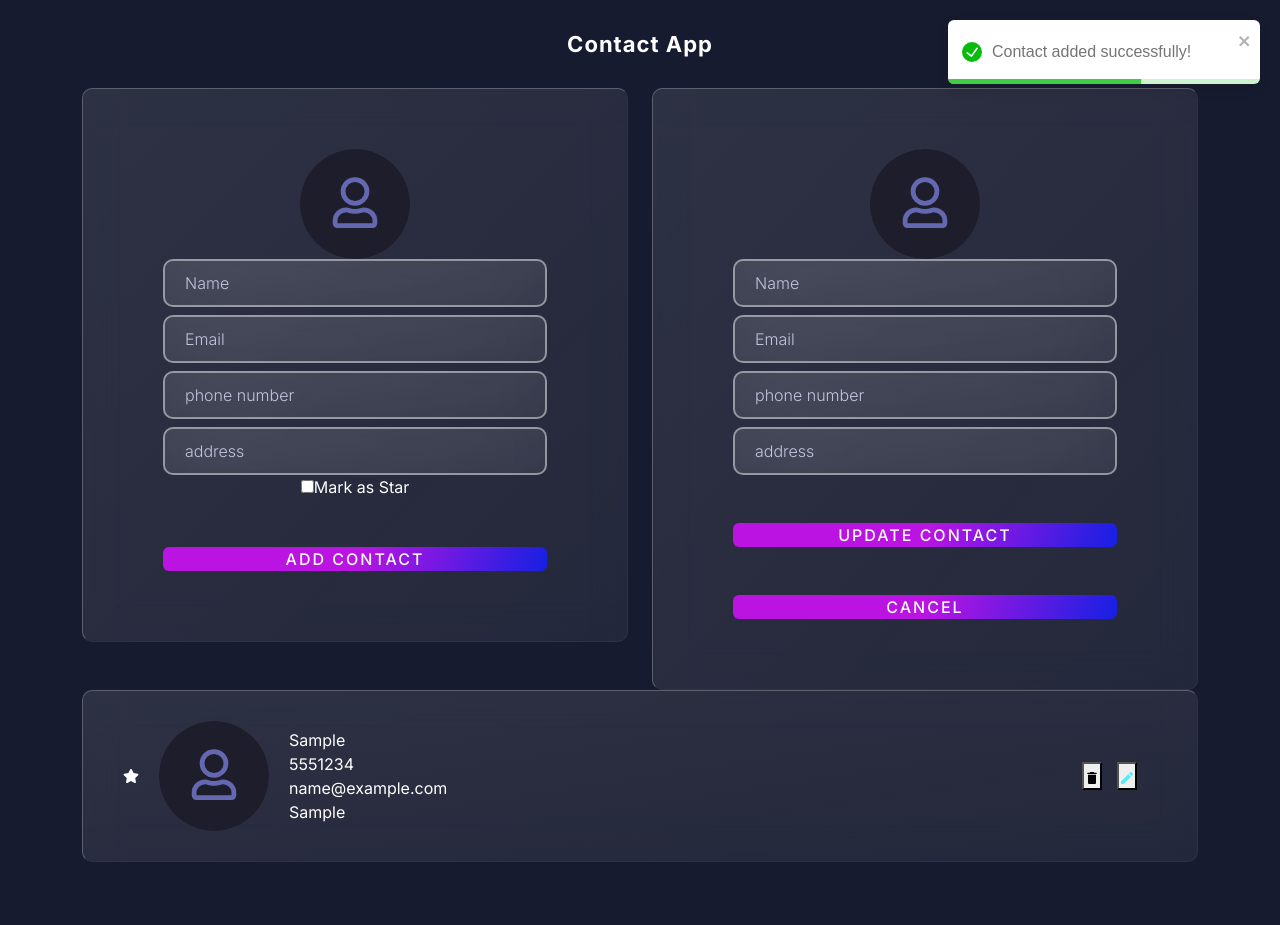
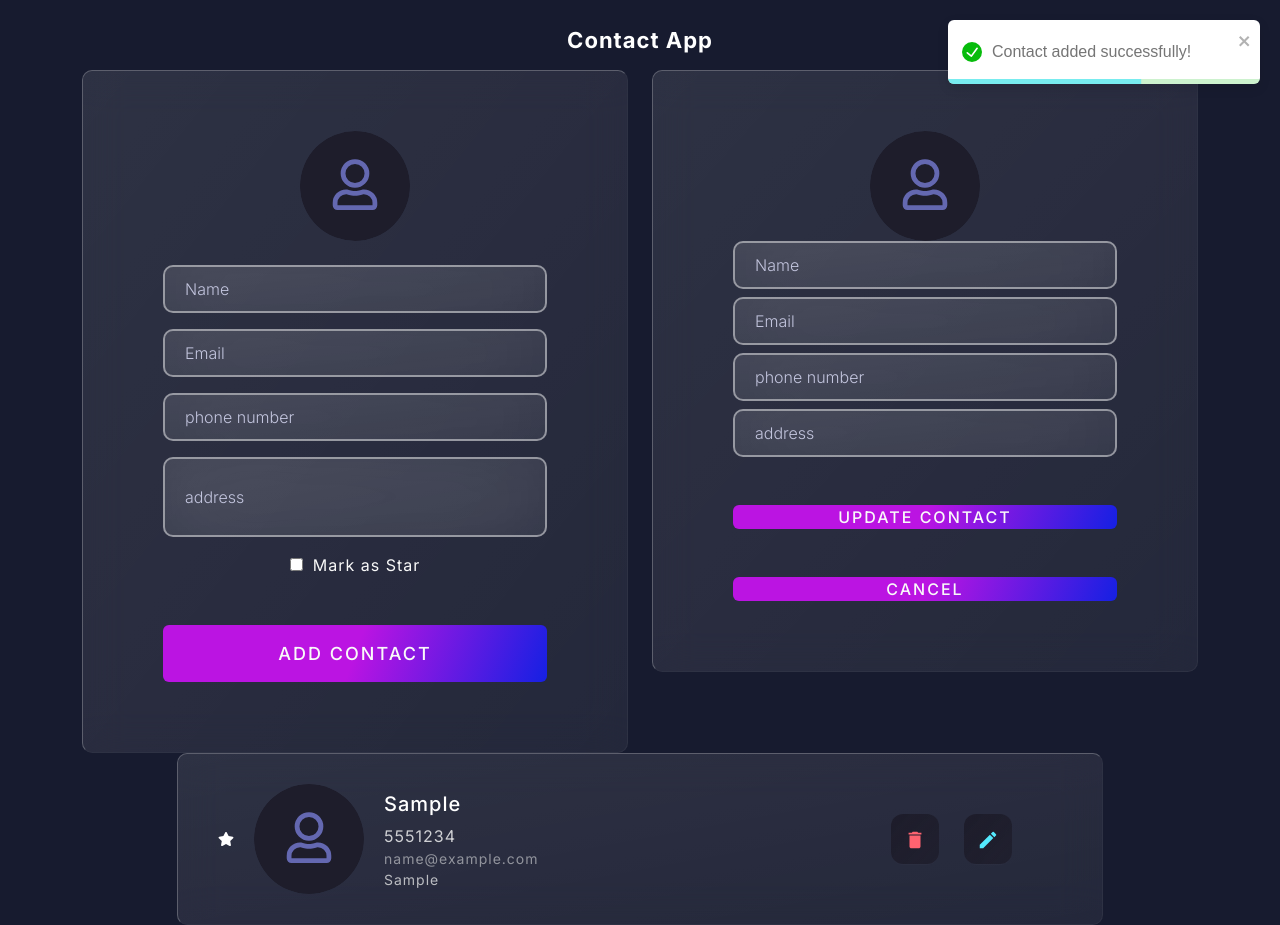
Before and after one commit to prasadneroolkar/Contact-App, a React (Vite) app: page /contacts in a window 1280 px wide. Both pictures are taken after typing "Sample", "name@example.com", "5551234", "Sample" into the empty fields and a click on the button "ADD CONTACT". Before the commit the page ends 862 px from the top, so only its background shows below. Built offline with nearby package versions, Linux system fonts and the light colour scheme.

Commit message:
Apps css changes made

```diff
--- a/src/App.css
+++ b/src/App.css
@@ -23,10 +23,45 @@ nav {
   align-content: center;
   margin: 14px auto;
 }
+.icon {
+  font-size: 22px;
+  font-weight: bold;
+}
+
+.nav {
+  background-color: #171b2f;
+  border: #fff !important;
+  margin-top: 10px;
+}
+.navbrand {
+  font-weight: 700;
+  font-size: 22px;
+  margin-left: 30px;
+  letter-spacing: 1px;
+}
+.navtxt {
+  font-weight: 400;
+  font-size: 18px;
+  margin-right: 30px;
+  letter-spacing: 1px;
+}
+
 nav p {
   font-weight: 700;
   font-size: 22px;
   letter-spacing: 1px;
+}
+.iconbtn {
+  padding: 13px;
+  background-color: #1e1d2b;
+  border-radius: 12px;
+  margin-right: 10px;
+  backdrop-filter: blur(30px);
+  background: linear-gradient(
+    to right bottom,
+    rgba(30, 29, 43, 1),
+    rgba(30, 29, 43, 0.8)
+  );
 }
 
 form {
@@ -36,7 +71,7 @@ form {
   flex-direction: column;
 }
 
-.add_content {
+.add_contents {
   background: white;
   background: linear-gradient(
     to right bottom,
@@ -161,6 +196,10 @@ textarea:-moz-placeholder {
   color: #f9f9f9;
 }
 
+input.checkmark {
+  margin-right: 10px;
+}
+
 .name {
   font-weight: 500;
   font-size: 20px;
@@ -256,3 +295,62 @@ textarea:-moz-placeholder {
 .hidden {
   display: none;
 }
+
+.Toastify__toast--success {
+  background: black;
+  color: #54eafe;
+}
+
+.Toastify__toast--info {
+  background: black;
+  color: #e3d39f;
+  border-radius: 5px !important;
+}
+
+.Toastify__toast--error {
+  background: black;
+  color: #ff6370;
+}
+.Toastify__toast--warning {
+  background: black;
+  color: #ff6370;
+}
+.Toastify__progress-bar {
+  background: #54eafe !important;
+  color: #54eafe;
+}
+.Toastify__progress-bar--warning {
+  background: #ff6370 !important;
+  color: #ff6370;
+}
+
+.Toastify__progress-bar--error {
+  background: #ff6370 !important;
+  color: #ff6370;
+}
+
+.Toastify__progress-bar--info {
+  background: #e3d39f !important;
+  color: #e3d39f;
+}
+
+.formcard {
+  background: white;
+  background: linear-gradient(
+    to right bottom,
+    rgba(255, 255, 255, 0.1),
+    rgba(255, 255, 255, 0.06)
+  );
+  border-top: 1px solid rgba(255, 255, 255, 0.3);
+  border-left: 1px solid rgba(255, 255, 255, 0.3);
+  border-right: 1px solid rgba(255, 255, 255, 0.1);
+  border-bottom: 1px solid rgba(255, 255, 255, 0.1);
+  background-clip: padding-box;
+  border-radius: 10px !important;
+  z-index: 2;
+  backdrop-filter: blur(20px);
+  padding: 60px;
+  padding-bottom: 70px;
+  padding-left: 80px;
+  padding-right: 80px;
+}
--- a/src/App.jsx
+++ b/src/App.jsx
@@ -81,7 +81,7 @@ function App() {
 
   return (
     <>
-      <nav>
+      <nav className="nav">
         <p>Contact App</p>
       </nav>
       <Container>
--- a/src/components/AddComponent.jsx
+++ b/src/components/AddComponent.jsx
@@ -81,7 +81,7 @@ const AddComponent = ({ onAddCont, verify }) => {
             <img src={blob2} alt="blob2" className="cirlce2" /> */}
 
         <div className="add_content">
-          <form onSubmit={handleAdd}>
+          <form className="formcard" onSubmit={handleAdd}>
             <label htmlFor="imagepicker" className="">
               <img
                 src={profileImageUrl || usericon}
@@ -100,7 +100,7 @@ const AddComponent = ({ onAddCont, verify }) => {
             </label>
 
             <input
-              className="input"
+              className="input mt-4"
               type="text"
               name="name"
               value={name}
@@ -108,7 +108,7 @@ const AddComponent = ({ onAddCont, verify }) => {
               onChange={onHandeleName}
             />
             <input
-              className="input mt-2"
+              className="input mt-3"
               type="email"
               name="email"
               id="email"
@@ -117,7 +117,7 @@ const AddComponent = ({ onAddCont, verify }) => {
               onChange={onHandeleEmail}
             />
             <input
-              className="input mt-2 mb-2"
+              className="input mt-3"
               type="tel"
               name="phonenumber"
               id="phonenumber"
@@ -131,17 +131,31 @@ const AddComponent = ({ onAddCont, verify }) => {
               id="area"
               placeholder="address"
               value={address}
-              className="input"
+              className="input mt-3 mb-2"
+              style={{ height: "80px" }}
               onChange={onHandeleAddr}
             />
-            <label>
+            <label className="mt-2">
               <input className="checkmark" type="checkbox" />
-              <span className="text-right">Mark as Star</span>
+              <span
+                className="text-right"
+                style={{
+                  color: "#f9f9f9",
+                  fontWeight: "400",
+                  letterSpacing: "1px",
+                }}
+              >
+                Mark as Star
+              </span>
             </label>
             <button
               className="text-uppercase button mt-5"
               type="submit"
               color="primary "
+              style={{
+                padding: "15px",
+                fontSize: "18px",
+              }}
             >
               Add Contact
             </button>
--- a/src/components/Contacts.jsx
+++ b/src/components/Contacts.jsx
@@ -11,7 +11,7 @@ const Contacts = ({ listdata, onDeleteData, onEditData }) => {
   };
   return (
     <>
-      <div className="col-lg-12">
+      <div className="col-lg-10 mx-auto">
         {/* <img src={blob1} alt="blob1" className="cirlce1" />
             <img src={blob2} alt="blob2" className="cirlce2" /> */}
         {listdata.map((item) => {
@@ -25,19 +25,34 @@ const Contacts = ({ listdata, onDeleteData, onEditData }) => {
                   className="profile"
                 />
                 <div className="contact-desc">
-                  <p>{item.name}</p>
-                  <p>{item.phone}</p>
-                  <p>{item.email}</p>
-                  <p>{item.area}</p>
+                  <p className="name">{item.name}</p>
+                  <p className="phone" style={{ opacity: "80%" }}>
+                    {item.phone}
+                  </p>
+                  <p className="mail" style={{ opacity: "50%" }}>
+                    {item.email}
+                  </p>
+                  <p className="location" style={{ opacity: "70%" }}>
+                    {item.area}
+                  </p>
                 </div>
               </div>
               <div className="contact_op">
-                <button onClick={() => onhandleDel(item.id)}>
-                  <MdDelete />
-                </button>
-                <button onClick={() => onhandleEdit(item.id)}>
-                  <MdEdit className="icon " color="#54eafe" />
-                </button>
+                <div className="iconbtn">
+                  <MdDelete
+                    onClick={() => onhandleDel(item.id)}
+                    color="#FF6370"
+                    className=" icon"
+                    style={{ zIndex: "1" }}
+                  />
+                </div>
+                <div className="iconbtn" style={{ marginRight: "30px" }}>
+                  <MdEdit
+                    className="icon"
+                    color="#54eafe"
+                    onClick={() => onhandleEdit(item.id)}
+                  />
+                </div>
               </div>
             </div>
           );
--- a/src/components/EditComponent.jsx
+++ b/src/components/EditComponent.jsx
@@ -110,7 +110,7 @@ const EditComponent = ({ onAddeditCont, contact, onCancel, verifyEdit }) => {
       <img src={blob2} alt="blob2" className="cirlce2" /> */}
 
         <div className="add_content">
-          <form onSubmit={onhandleEdit}>
+          <form onSubmit={onhandleEdit} className="formcard">
             <label htmlFor="imagepickerEdit" className="">
               <img
                 src={profileEditImageUrl || usericonedit}
```
